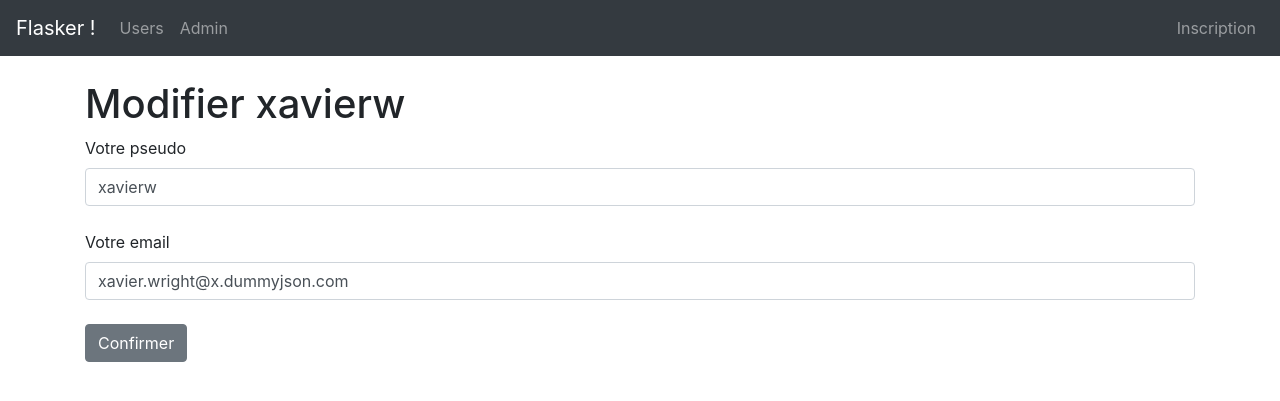
After one commit to gaellerem/Mini_Blog, a Flask app: page /user/1/edit in a window 1280 px wide. The commit adds this page. Shown: the top 401 px of the page. Run offline with Flask 3, Linux system fonts and the light colour scheme; some libraries are stand-ins or nearby versions.

Commit message:
add edit_user route

```diff
--- a/app.py
+++ b/app.py
@@ -38,9 +38,13 @@ class Post(db.Model):
     def __repr__(self):
         return f'<Post "{self.title}">'
 
-class SignUpForm(FlaskForm):
+class EditUserForm(FlaskForm):
     username = StringField("Votre pseudo", validators=[InputRequired()])
     email = StringField("Votre email", validators=[Email()])
+    submit = SubmitField("Confirmer")
+
+
+class SignUpForm(EditUserForm):
     password = PasswordField('Votre mot de passe', validators=[InputRequired()])
     submit = SubmitField("Créer votre compte")
 
@@ -60,6 +64,22 @@ def index():
 def users():
     users = User.query.all()
     return render_template('users.html', users=users)
+
+@app.route('/user/<int:user_id>/edit', methods=('GET', 'POST'))
+def edit_user(user_id):
+    user = User.query.get_or_404(user_id)
+    form = EditUserForm()
+    if request.method == 'POST':
+        username = request.form['username']
+        email = request.form['email']
+
+        user.username = username
+        user.email = email
+        db.session.commit()
+        return redirect(url_for('users'))
+    form.username.data = user.username
+    form.email.data = user.email
+    return render_template('edit_user.html', user=user, form=form)
 
 @app.route('/user/<int:user_id>/delete', methods=('POST',))
 def delete_user(user_id):
@@ -109,7 +129,7 @@ def create_post():
             db.session.add(post)
             db.session.commit()
             return redirect(url_for('index'))
-    return render_template('create.html')
+    return render_template('create_post.html')
 
 @app.route('/post/<int:post_id>/edit', methods=('GET', 'POST'))
 def edit_post(post_id):
@@ -127,7 +147,7 @@ def edit_post(post_id):
             db.session.commit()
             return redirect(url_for('post', post_id=post.id))
 
-    return render_template('edit.html', post=post)
+    return render_template('edit_post.html', post=post)
 
 @app.route('/post/<int:post_id>/delete', methods=('POST',))
 def delete_post(post_id):
--- a/templates/base.html
+++ b/templates/base.html
@@ -27,10 +27,12 @@
           <a class="nav-link" href="{{url_for('users')}}">Users</a>
         </li>
         <li class="nav-item">
+          <a class="nav-link" href="{{url_for('admin')}}">Admin</a>
+        </li>
+      </ul>
+      <ul class="navbar-nav ml-auto">
+        <li class="nav-item">
           <a class="nav-link" href="{{url_for('signup')}}">Inscription</a>
-        </li>
-        <li class="nav-item">
-          <a class="nav-link" href="{{url_for('admin')}}">Admin</a>
         </li>
       </ul>
     </div>
--- /dev/null
+++ b/templates/edit_user.html
@@ -0,0 +1,18 @@
+{% extends 'base.html' %}
+{% block content %}
+<br />
+<h1>{% block title %}Modifier {{ user.username }}{% endblock %}</h1>
+<form method="POST">
+    {{ form.hidden_tag() }}
+
+    {{ form.username.label(class='form-label') }}
+    {{ form.username(class='form-control') }}
+    <br />
+    {{ form.email.label(class='form-label') }}
+    {{ form.email(class='form-control') }}
+    <br />
+    {{ form.submit(class='btn btn-secondary') }}
+</form>
+<br /><br /><br />
+
+{% endblock %}
--- a/templates/users.html
+++ b/templates/users.html
@@ -7,7 +7,7 @@
 {% for user in users %}
     <tr>
         <td>{{user.id}}</td>
-        <td>{{ user.username }}</td>
+        <td><a href="{{ url_for('edit_user', user_id=user.id) }}">{{ user.username }}</a></td>
         <td>{{ user.email }}</td>
         <td>{{ user.created }}</td>
         <td style="text-align: right;">
```
Also changed, not shown: requirements.txt (added, +27 -0 lines), instance/database.db, templates/create_post.html (renamed from templates/create.html), templates/edit_post.html (renamed from templates/edit.html).
